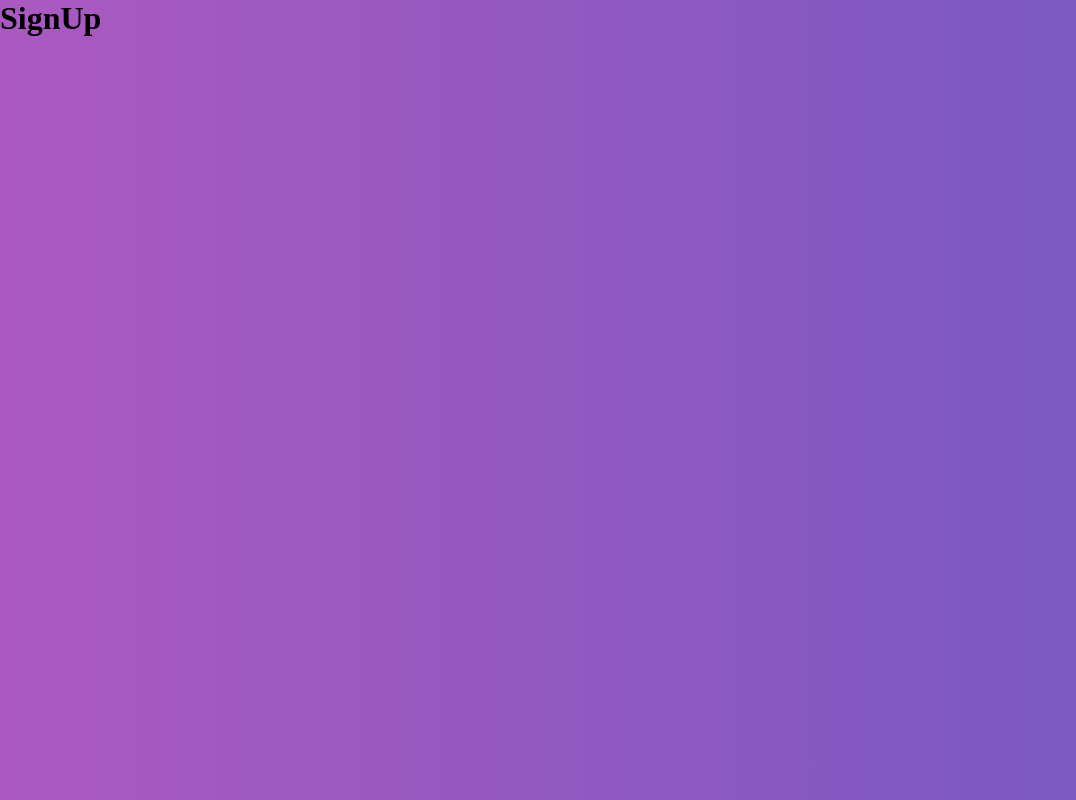
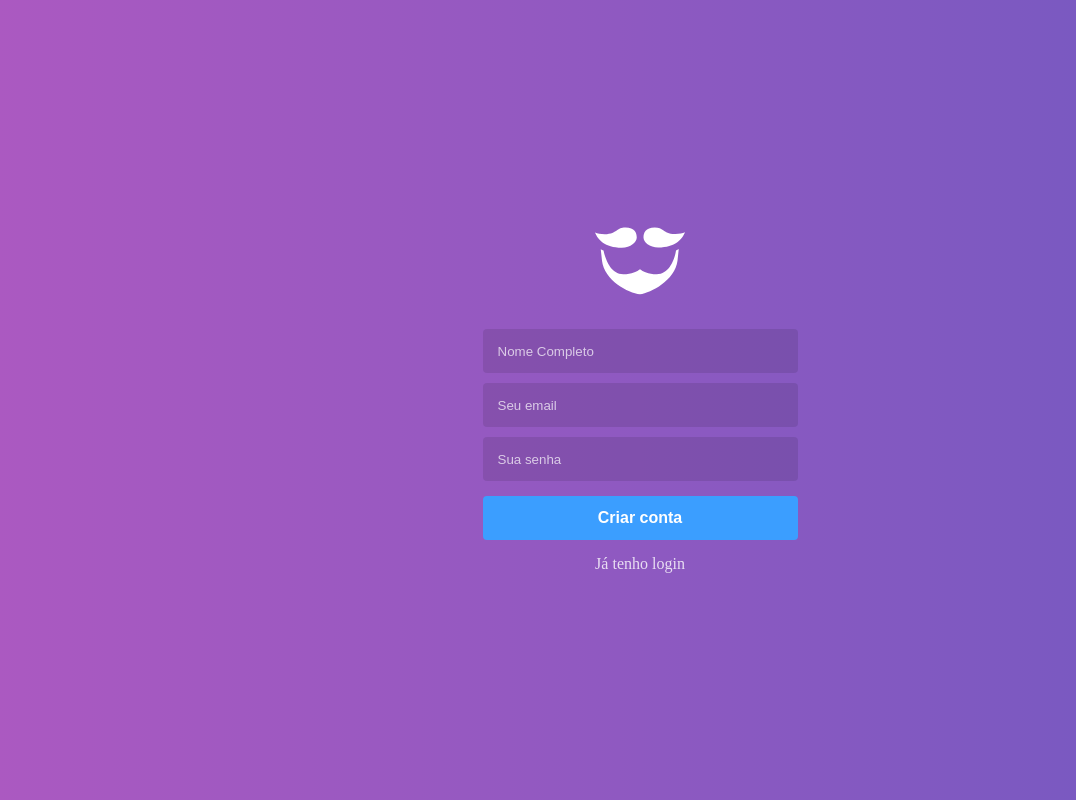
Before and after one commit to vitalves/gobarber-web, a React (Create React App) app: page /register in a window 1280 px wide. Shown: the whole page, without its empty margins (0-1076 px from the left). Built offline with nearby package versions, Linux system fonts and the light colour scheme.

Commit message:
Estilização da autenticação

```diff
--- a/src/pages/SignIn/index.js
+++ b/src/pages/SignIn/index.js
@@ -4,7 +4,6 @@
 import logo from '~/assets/logo.svg';
 
 // Os estilos de SignIn e SignUp sao os mesmos, ficam na _layout > auth
-// import { Container } from './styles';
 
 export default function SignIn() {
   return (
--- a/src/pages/SignUp/index.js
+++ b/src/pages/SignUp/index.js
@@ -1,7 +1,22 @@
 import React from 'react';
+import { Link } from 'react-router-dom';
 
-// import { Container } from './styles';
+import logo from '~/assets/logo.svg';
+
+// Os estilos de SignIn e SignUp sao os mesmos, ficam na _layout > auth
 
 export default function SignUp() {
-  return <h1>SignUp</h1>;
+  return (
+    <>
+      <img src={logo} alt="GoBarber" />
+
+      <form>
+        <input type="text" name="nome" id="nome" placeholder="Nome Completo" />
+        <input type="email" name="email" id="email" placeholder="Seu email" />
+        <input type="password" name="pass" id="pass" placeholder="Sua senha" />
+        <button type="submit">Criar conta</button>
+        <Link to="/">Já tenho login</Link>
+      </form>
+    </>
+  );
 }
--- a/src/pages/_layouts/auth/styles.js
+++ b/src/pages/_layouts/auth/styles.js
@@ -1,8 +1,64 @@
 import styled from 'styled-components';
+
+import { darken } from 'polished';
 
 export const Wrapper = styled.div`
   height: 100%;
   background: linear-gradient(-90deg, #7159c1, #ab59c1);
+  display: flex;
+  justify-content: center;
+  align-items: center;
 `;
 
-export const Content = styled.div``;
+export const Content = styled.div`
+  width: 100%;
+  max-width: 315px;
+  text-align: center;
+
+  form {
+    display: flex;
+    flex-direction: column;
+    margin-top: 30px;
+
+    input {
+      background: rgba(0, 0, 0, 0.1);
+      border: 0;
+      border-radius: 4px;
+      height: 44px;
+      padding: 0 15px;
+      color: #fff;
+      margin: 0 0 10px;
+
+      &::placeholder {
+        color: rgba(255, 255, 255, 0.7);
+      }
+    }
+
+    button {
+      margin: 5px 0 0;
+      height: 44px;
+      background: #3b9eff;
+      font-weight: bold;
+      color: #fff;
+      border: 0;
+      border-radius: 4px;
+      font-size: 16px;
+      transition: background 0.2s;
+
+      &:hover {
+        background: ${darken(0.03, '#3b9eff')};
+      }
+    }
+
+    a {
+      color: #fff;
+      margin-top: 15px;
+      font-size: 16px;
+      opacity: 0.8;
+
+      &:hover {
+        opacity: 1;
+      }
+    }
+  }
+`;
```
